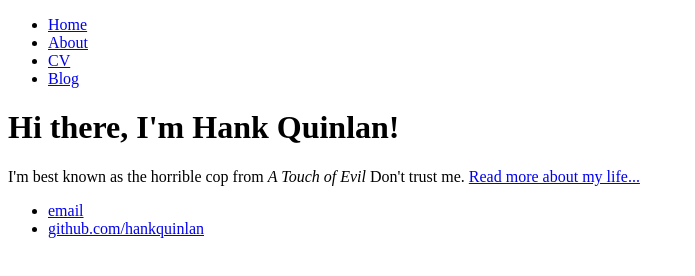
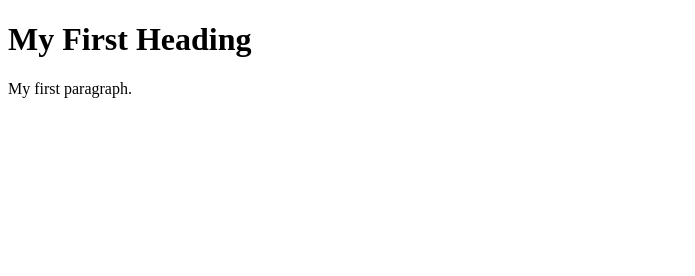
Before and after one commit to anisj/anisj.github.io, a plain HTML site: page index.html in a window 1280 px wide. Shown: the whole page, without its empty margins (0-695 px from the left). Drawn offline with Linux system fonts and the light colour scheme.

Commit message:
Update index.html
html

```diff
--- a/index.html
+++ b/index.html
@@ -1,28 +1,10 @@
 <!DOCTYPE html>
 <html>
-	<head>
-		<title>Hank Quinlan, Horrible Cop</title>
-	</head>
-	<body>
-		<nav>
-    		<ul>
-        		<li><a href="/">Home</a></li>
-	        	<li><a href="/about">About</a></li>
-        		<li><a href="/cv">CV</a></li>
-        		<li><a href="/blog">Blog</a></li>
-    		</ul>
-		</nav>
-		<div class="container">
-    		<div class="blurb">
-        		<h1>Hi there, I'm Hank Quinlan!</h1>
-				<p>I'm best known as the horrible cop from <em>A Touch of Evil</em> Don't trust me. <a href="/about">Read more about my life...</a></p>
-    		</div><!-- /.blurb -->
-		</div><!-- /.container -->
-		<footer>
-    		<ul>
-        		<li><a href="mailto:hankquinlanhub@gmail.com">email</a></li>
-        		<li><a href="https://github.com/hankquinlan">github.com/hankquinlan</a></li>
-			</ul>
-		</footer>
-	</body>
+<body>
+
+<h1>My First Heading</h1>
+
+<p>My first paragraph.</p>
+
+</body>
 </html>
```
